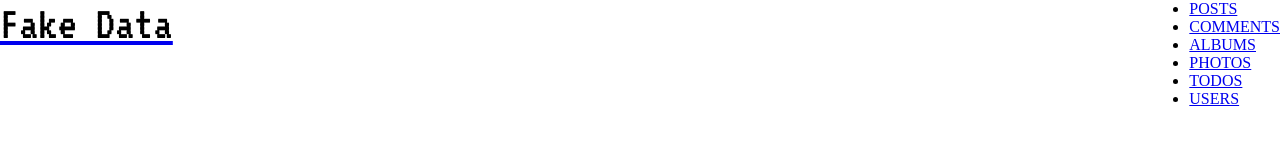
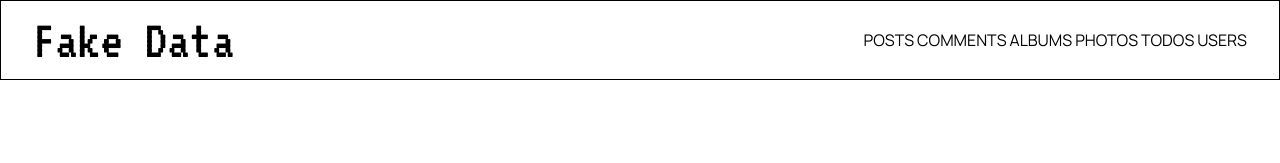
Before and after one commit to vnx-cor/node.js-projects, a plain HTML site: page fetch-api/index.html in a window 1280 px wide. Drawn offline with Linux system fonts and the light colour scheme.

Commit message:
style(fetch-api): refine navigation bar layout and typography
* adjust `.nav` height to 10vh, add border, and center items vertically
* increase `.nav__title` font size to 3.5rem and add left margin
* style `.nav__list` as horizontal flex container with spacing and right margin
* define `.nav__list-item` typography using `Manrope` font
* remove underline and set color for `.nav__link`

```diff
--- a/fetch-api/styles.css
+++ b/fetch-api/styles.css
@@ -8,20 +8,43 @@
 
 /* NAVIGATION BAR */
 .nav {
+    display: flex;
+    justify-content: space-between;
+    align-items: center;
     position: fixed;
     top: 0;
     left: 0;
     width: 100%;
-    height: 20vh;
-    display: flex;
-    justify-content: space-between;
+    height: 10vh;
+    border: 1px solid black;
 }
 
 .nav__title {
     font-family: 'VT323', monospace;
-    font-size: 3rem;
+    font-size: 3.5rem;
     font-weight: 550;
     font-style: normal;
     letter-spacing: -5%;
-    color: black
+    margin-left: 2rem;
 }
+
+.nav__list {
+    list-style-type: none;
+    display: flex;
+    width: 30%;
+    justify-content: space-between;
+    align-items: center;
+    margin-right: 2rem;
+}
+
+.nav__list-item {
+    font-family: "Manrope", sans-serif;
+    font-optical-sizing: auto;
+    font-weight: 400;
+    font-style: normal;
+}
+
+.nav__link {
+    text-decoration: none;
+    color: black;
+}
```
